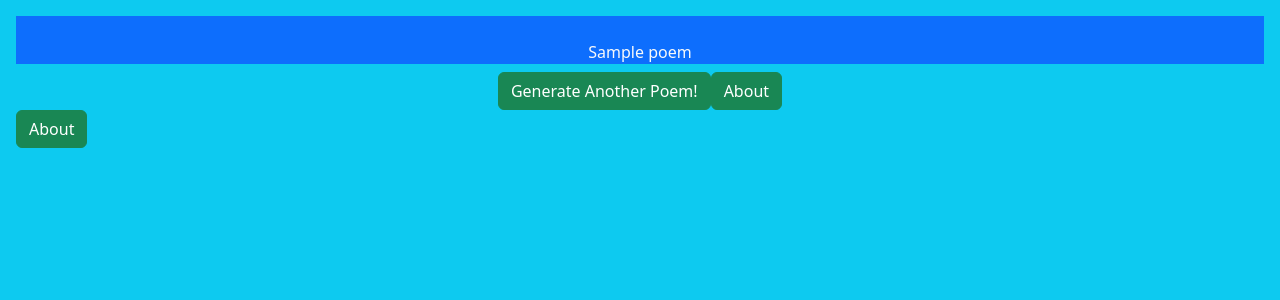
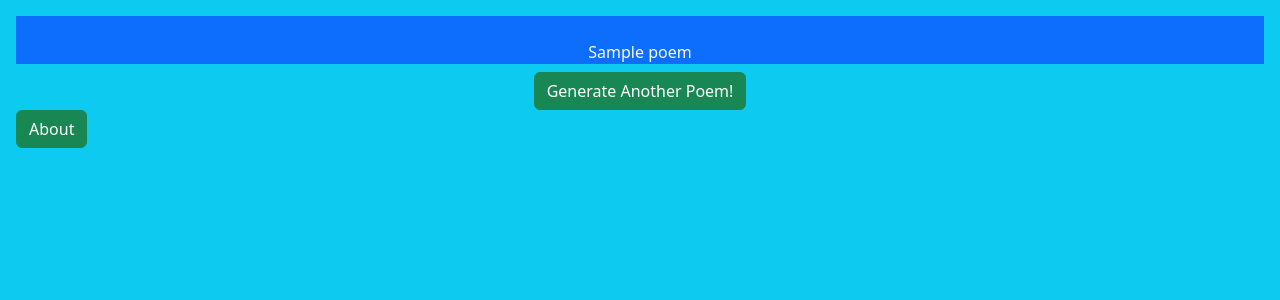
Before and after one commit to nolan-3/Latin-Poetry-Generator, a Flask app: template templates/poem.html in a window 1280 px wide. Shown: the top 300 px of the page. Run offline with Flask 2, Linux system fonts and the light colour scheme; the template is opened without the code that fills it: most values are stand-ins (such as "Sample title", 1, 10 or a date in 2020).

Commit message:
Update poem.html

```diff
--- a/templates/poem.html
+++ b/templates/poem.html
@@ -24,10 +24,6 @@
                 Generate Another Poem!
             </button>
         </form>
-            <button class="btn btn-success" type="button"
-                    onclick="window.location.href = 'https://nolan3.pythonanywhere.com/';">
-                About
-            </button>
         </div>
         <button class="btn btn-success" type="button"
                 onclick="window.location.href = 'https://nolan3.pythonanywhere.com/';">
```
